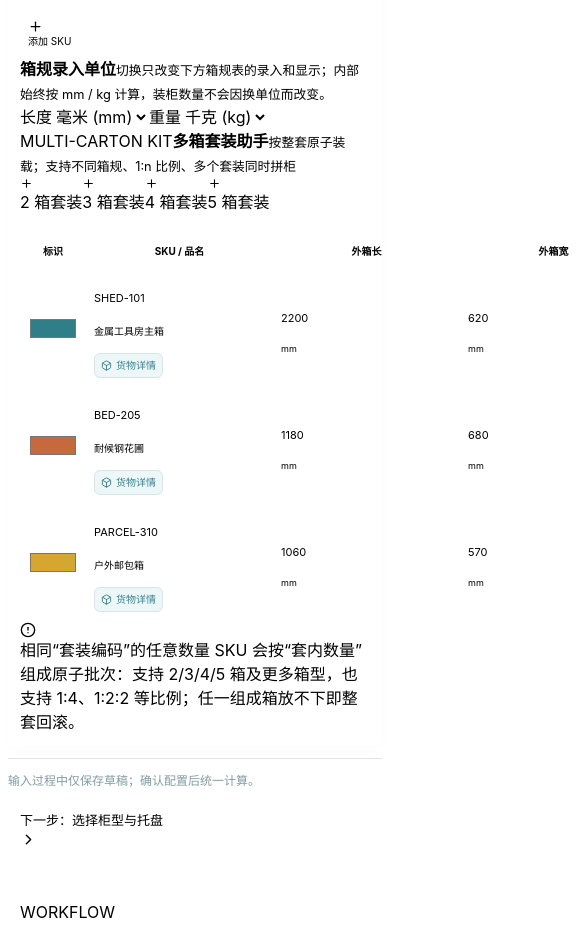
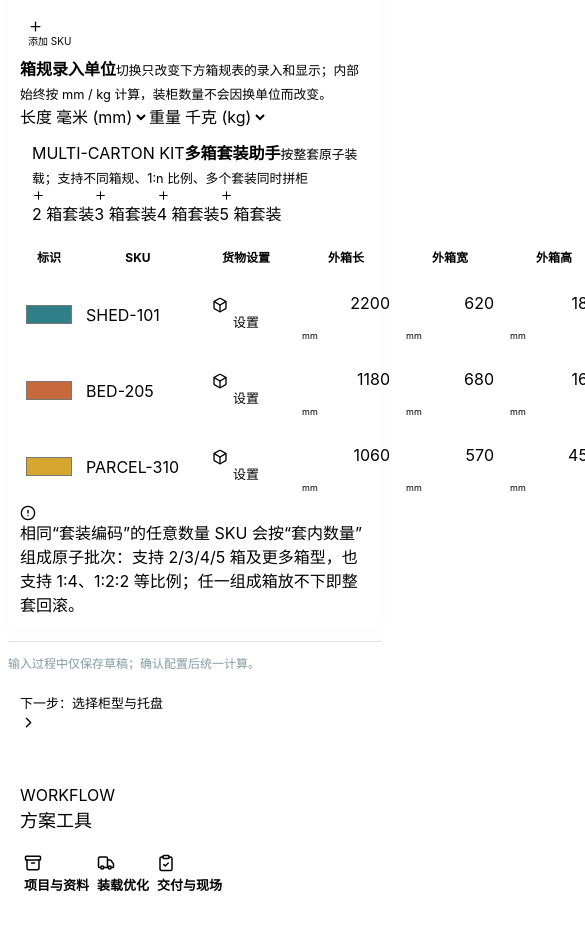
Before and after one commit to guodongbuding66-spec/container-load-planner, a Next.js app: page / in a window 390 px wide. Shown: the part 825-1751 px from the top of the page, 585 px wide, since content can reach past the window. Built offline with nearby package versions, Linux system fonts and the light colour scheme.

Commit message:
Center dialogs, integrate scene camera toolbar and emphasize cargo settings (v0.21.2)

```diff
--- a/app/compact-workspace.css
+++ b/app/compact-workspace.css
@@ -181,3 +181,80 @@
 }
 @media(max-width:380px) { .workspace-utilities .language-switch button { padding-inline: 4px; }.compact-workspace .top-actions > .workspace-utilities { order: 2; }.compact-workspace .wizard-step-number { display: none; }.compact-workspace .wizard-steps button { padding-inline: 4px; }.compact-workspace .wizard-page-heading > .button { margin-left: auto; }.scene-options-panel .dimension-controls { align-items: flex-start; } }
 @media print { .sidebar-toggle,.workspace-utilities,.plan-command-bar,.space-preview-details,.viewer-input-details { display: none !important; }.compact-workspace,.compact-workspace.nav-collapsed { display: block; }.compact-workspace .app-main { padding: 0; }.compact-workspace .remaining-capacity { border: 1px solid var(--line); } }
+
+/* Refine the screenshot feedback: centered dialogs and a true shared scene toolbar. */
+.feature-dialog { position: fixed; inset: 0; margin: auto; max-height: calc(100dvh - 32px); border-radius: 12px; }
+.feature-dialog-heading { padding: 12px 16px; gap: 12px; }
+.feature-dialog-heading h2 { font-size: 20px; margin: 4px 0; }
+.feature-dialog-body { padding: 16px; min-width: 0; }
+.feature-dialog-footer { padding: 12px 16px; gap: 8px; }
+.feature-dialog .feature-form-grid { margin: 12px 0; gap: 12px; }
+.feature-dialog .feature-choice { padding: 10px 8px; gap: 6px; min-height: 48px; }
+.feature-dialog .orientation-choices { gap: 8px; }
+.feature-dialog .orientation-choice { padding: 8px 4px; }
+.feature-dialog .feature-note { padding: 10px 12px; margin: 12px 0; line-height: 1.6; }
+.feature-dialog .service-cards { gap: 12px; }
+.feature-dialog .service-cards article { padding: 16px; border-radius: 8px; }
+.feature-dialog .service-cards ul { margin: 12px 0; }
+.feature-dialog .tutorial-intro { padding: 12px; gap: 12px; }
+.feature-dialog .tutorial-steps { gap: 8px; margin: 12px 0; }
+.feature-dialog .tutorial-steps button { padding: 12px; gap: 12px; }
+.feature-dialog .tutorial-faq details { padding: 10px 0; }
+.workspace-help-panel { width: min(288px,calc(100vw - 24px)); padding: 8px; }
+.workspace-help-panel .learning-nav { display: grid; grid-template-columns: minmax(0,1fr); gap: 0; padding-bottom: 8px; }
+.workspace-help-panel .learning-nav > button,.workspace-help-panel .learning-nav > a { width: 100%; min-height: 36px; padding: 6px 8px; text-align: left; border-radius: 4px; }
+.workspace-help-panel .support-strip { padding-top: 8px; gap: 8px; }
+.workspace-help-panel .support-contact { gap: 6px; font-size: 12px; }
+.workspace-help-panel .support-copy,.workspace-help-panel .support-sites > summary { min-height: 32px; padding: 6px 8px; }
+.compact-workspace .top-actions .save-state.is-error { display: flex; }
+.scene-workspace { container-type: inline-size; container-name: scene; }
+.scene-workspace-heading { display: grid; grid-template-columns: auto minmax(0,1fr) auto auto; gap: 8px; align-items: center; }
+.scene-workspace-heading .scene-heading-title { min-width: 0; }
+.scene-heading-title strong { overflow: hidden; text-overflow: ellipsis; white-space: nowrap; }
+.scene-quick-controls { min-width: 0; overflow-x: auto; scrollbar-width: thin; }
+.scene-quick-controls .scene-camera-controls { padding: 0; border: 0; background: transparent; display: flex; flex-wrap: nowrap; gap: 8px; justify-content: flex-start; }
+.scene-quick-controls .scene-projection-controls,.scene-quick-controls .scene-view-controls { flex-shrink: 0; display: flex; flex-wrap: nowrap; padding: 0; background: transparent; }
+.scene-quick-controls .scene-camera-controls button { min-height: 32px; padding: 4px 8px; font-size: 12px; }
+.scene-view-options { position: relative; inset: auto; justify-self: end; }
+.scene-view-options > summary { white-space: nowrap; }
+.scene-options-panel { z-index: 30; width: min(560px,calc(100vw - 32px)); }
+.scene-inspector-tabs { display: grid; grid-template-columns: repeat(5,minmax(0,1fr)); gap: 4px; }
+.scene-inspector-tabs button { min-width: 0; white-space: nowrap; padding: 4px; font-size: 12px; }
+.compact-workspace .product-table .cargo-sku-heading,.compact-workspace .product-table .cargo-sku-cell { width: 180px; min-width: 140px; }
+.compact-workspace .product-table .cargo-settings-heading,.compact-workspace .product-table .cargo-settings-cell { width: 170px; min-width: 150px; }
+.compact-workspace .product-table .cargo-settings-button { width: 100%; min-height: 36px; padding: 6px 10px; font-size: 13px; box-shadow: none; }
+.compact-workspace .product-table .numeric-cell { min-width: 104px; }
+.compact-workspace .product-table td input:not([type=checkbox]):not([type=color]) { width: 100%; max-width: none; min-width: 72px; height: 36px; font-size: 13px; }
+.compact-workspace .product-table .numeric-cell input { text-align: right; }
+.compact-workspace .product-table .cbm-auto-value { min-height: 36px; width: 100%; text-align: right; }
+.compact-workspace .product-table td:nth-child(2) { min-width: 140px; }
+.compact-workspace .product-table td { padding: 8px; }
+.compact-workspace .product-table th { font-size: 12px; }
+.compact-workspace .wizard-page .compact-cargo-table { min-width: 880px; }
+.compact-workspace .unit-input-strip { padding: 8px 12px; gap: 8px; }
+.compact-workspace .set-builder { padding: 12px; }
+@container scene (max-width:740px) {
+  .scene-workspace-heading { grid-template-columns: minmax(0,1fr) auto auto; }
+  .scene-quick-controls { grid-column: 1 / -1; grid-row: 2; }
+  .scene-view-options { grid-column: 2; grid-row: 1; }
+  .scene-fullscreen-toggle { grid-column: 3; grid-row: 1; }
+  .scene-heading-title { grid-column: 1; grid-row: 1; }
+}
+@media(max-width:680px) {
+  .workspace-help-panel { left: auto; right: 8px; width: min(288px,calc(100vw - 16px)); }
+  .feature-dialog { width: calc(100vw - 16px); max-width: calc(100vw - 16px); max-height: calc(100dvh - 16px); border-radius: 8px; }
+  .feature-dialog-heading { padding: 12px; }.feature-dialog-heading h2 { font-size: 18px; }.feature-dialog-body { padding: 12px; }.feature-dialog-footer { padding: 12px; }
+  .scene-workspace-heading { gap: 6px; }.scene-view-options { inset: auto; }
+  .scene-quick-controls .scene-camera-controls button { min-height: 36px; padding: 6px 8px; }
+  .scene-options-panel { left: 8px; right: 8px; width: auto; }
+  .compact-workspace .product-table td input:not([type=checkbox]):not([type=color]) { font-size: 16px; }
+  .compact-workspace .product-table .cargo-settings-button { min-height: 40px; }
+}
+.cargo-settings-short { display: none; }
+@media(max-width:680px) {
+  .compact-workspace .product-table td.cargo-sku-cell,.compact-workspace .product-table .cargo-sku-heading { width: 120px; min-width: 120px; }
+  .compact-workspace .product-table td.cargo-settings-cell,.compact-workspace .product-table .cargo-settings-heading { width: 96px; min-width: 96px; }
+  .compact-workspace .product-table td:first-child,.compact-workspace .product-table th:first-child { min-width: 40px; width: 40px; padding-inline: 4px; }
+  .compact-workspace .product-table .cargo-settings-button { padding: 6px; gap: 4px; }
+  .cargo-settings-label { display: none; }.cargo-settings-short { display: inline; }
+}
--- a/components/packing-app.tsx
+++ b/components/packing-app.tsx
@@ -1759,14 +1759,15 @@ export function PackingApp() {
           ) : null}
           <div className="product-table-wrap">
             <table className={`product-table ${showProductRules?"expanded":"compact-cargo-table"}`}>
-              <thead><tr><th>{tr("标识")}</th><th>{tr("SKU / 品名")}</th><th>{tr("外箱长")}</th><th>{tr("外箱宽")}</th><th>{tr("外箱高")}</th><th>{tr("CBM 自动")}</th><th>{tr("毛重")}</th>{mode === "mixed" ? <th>{tr("需求箱数")}</th> : null}{mode === "mixed" || isSingleProductSet ? <><th>{tr("套装编码")}</th><th>{tr("套内数量")}</th></> : null}{mode === "mixed" && showProductRules ? <><th>{tr("装载优先级")}</th><th>{tr("必装")}</th></> : null}{showProductRules && <><th>{tr("方向规则")}</th><th>{tr("可承托")}</th><th>{tr("必须底置")}</th><th>{tr("层数上限")}</th></>}<th aria-label={tr("操作")} /></tr></thead>
+              <thead><tr><th>{tr("标识")}</th><th className="cargo-sku-heading">SKU</th><th className="cargo-settings-heading">{tr("货物设置", "Cargo settings")}</th><th>{tr("外箱长")}</th><th>{tr("外箱宽")}</th><th>{tr("外箱高")}</th><th>{tr("CBM 自动")}</th><th>{tr("毛重")}</th>{mode === "mixed" ? <th>{tr("需求箱数")}</th> : null}{mode === "mixed" || isSingleProductSet ? <><th>{tr("套装编码")}</th><th>{tr("套内数量")}</th></> : null}{mode === "mixed" && showProductRules ? <><th>{tr("装载优先级")}</th><th>{tr("必装")}</th></> : null}{showProductRules && <><th>{tr("方向规则")}</th><th>{tr("可承托")}</th><th>{tr("必须底置")}</th><th>{tr("层数上限")}</th></>}<th aria-label={tr("操作")} /></tr></thead>
               <tbody>
                 {pagedActiveProducts.map((product) => {
                   const calculatedCbm = exactCartonVolumeCbm(product);
                   const roundedCbm = roundedCartonVolumeCbm(product);
                   return <tr key={product.id}>
                     <td><input className="color-input" aria-label={tt`${product.sku} 颜色`} type="color" value={product.color} onChange={(event) => updateProduct(product.id, "color", event.target.value)} /></td>
-                    <td><input aria-label={`${product.sku} SKU`} maxLength={80} className="sku-input" value={product.sku} onChange={(event) => updateProduct(product.id, "sku", event.target.value)} /><input aria-label={tt`${product.sku} 品名`} maxLength={200} className="name-input" value={tr(product.name)} onChange={(event) => updateProduct(product.id, "name", event.target.value)} /><button className="cargo-settings-link" disabled={hasPendingDimensionChanges} onClick={()=>setActiveCargo(product.id)} aria-label={`${product.sku} ${tr("货物设置")}`}><Box size={11}/>{tr("货物详情")}</button></td>
+                    <td className="cargo-sku-cell"><input aria-label={`${product.sku} SKU`} maxLength={80} className="sku-input" value={product.sku} onChange={(event) => updateProduct(product.id, "sku", event.target.value)} /></td>
+                    <td className="cargo-settings-cell"><button className="button primary cargo-settings-button" disabled={hasPendingDimensionChanges} onClick={()=>setActiveCargo(product.id)} aria-label={`${product.sku} ${tr("货物设置")}`}><Box size={16}/><span className="cargo-settings-label">{tr("朝向与规则", "Orientation & rules")}</span><span className="cargo-settings-short">{tr("设置", "Settings")}</span></button></td>
                     <td className="numeric-cell"><NumericInput resetToken={numericResetVersion} ariaLabel={tt`${product.sku} 外箱长`} value={fromMillimeters(product.length, lengthUnit)} precision={lengthUnitPrecision(lengthUnit)} onValueChange={(value) => stageProductDimension(product.id, "length", toMillimeters(value, lengthUnit))} onValidityChange={(valid) => setDimensionFieldValidity(product.id, "length", valid)} onFocusChange={handleDimensionFocusChange} /><small className="cell-unit">{lengthUnit}</small></td>
                     <td className="numeric-cell"><NumericInput resetToken={numericResetVersion} ariaLabel={tt`${product.sku} 外箱宽`} value={fromMillimeters(product.width, lengthUnit)} precision={lengthUnitPrecision(lengthUnit)} onValueChange={(value) => stageProductDimension(product.id, "width", toMillimeters(value, lengthUnit))} onValidityChange={(valid) => setDimensionFieldValidity(product.id, "width", valid)} onFocusChange={handleDimensionFocusChange} /><small className="cell-unit">{lengthUnit}</small></td>
                     <td className="numeric-cell"><NumericInput resetToken={numericResetVersion} ariaLabel={tt`${product.sku} 外箱高`} value={fromMillimeters(product.height, lengthUnit)} precision={lengthUnitPrecision(lengthUnit)} onValueChange={(value) => stageProductDimension(product.id, "height", toMillimeters(value, lengthUnit))} onValidityChange={(valid) => setDimensionFieldValidity(product.id, "height", valid)} onFocusChange={handleDimensionFocusChange} /><small className="cell-unit">{lengthUnit}</small></td>
--- a/components/scene-fullscreen.tsx
+++ b/components/scene-fullscreen.tsx
@@ -6,7 +6,7 @@ import { Expand, Minimize } from "lucide-react";
 import { tr, useLanguage } from "./language";
 
 /** A top-layer viewport dialog remains usable when native fullscreen is denied. */
-export function SceneFullscreen({ children }: { children: ReactNode }) {
+export function SceneFullscreen({ children, toolbar }: { children: ReactNode; toolbar?: ReactNode }) {
   useLanguage();
   const [expanded, setExpanded] = useState(false);
   const dialogRef = useRef<HTMLDialogElement>(null);
@@ -51,7 +51,7 @@ export function SceneFullscreen({ children }: { children: ReactNode }) {
     }
   };
   const content = <div className={`scene-workspace ${expanded ? "scene-workspace-expanded" : ""}`}>
-    <div className="scene-workspace-heading"><div><span className="section-kicker">3D WORKSPACE</span><strong>{tr("三维装载视图", "3D loading view")}</strong></div><button ref={buttonRef} type="button" className="button small scene-fullscreen-toggle" aria-expanded={expanded} onClick={toggle}>{expanded ? <Minimize size={16}/> : <Expand size={16}/>}<span>{tr(expanded ? "退出全屏" : "全屏")}</span>{expanded && <kbd>Esc</kbd>}</button></div>
+    <div className="scene-workspace-heading"><div className="scene-heading-title"><span className="section-kicker">3D WORKSPACE</span><strong>{tr("三维装载视图", "3D loading view")}</strong></div>{toolbar}<button ref={buttonRef} type="button" className="button small scene-fullscreen-toggle" aria-expanded={expanded} onClick={toggle}>{expanded ? <Minimize size={16}/> : <Expand size={16}/>}<span>{tr(expanded ? "退出全屏" : "全屏")}</span>{expanded && <kbd>Esc</kbd>}</button></div>
     {children}
   </div>;
   return expanded ? createPortal(<dialog ref={dialogRef} className="scene-fullscreen-dialog" aria-label={tr("全屏三维查看器", "Fullscreen 3D viewer")} onCancel={e => { e.preventDefault(); e.stopPropagation(); close(); }}>{content}</dialog>, document.body) : content;
--- a/lib/packing/engine.ts
+++ b/lib/packing/engine.ts
@@ -28,7 +28,7 @@ import {
 import { estimateQuoteLoading } from "./quote-estimator";
 import { roundedCartonVolumeCbm } from "./volume";
 
-export const ENGINE_VERSION = "0.21.1";
+export const ENGINE_VERSION = "0.21.2";
 
 type Orientation = {
   dx: number;
```
Also changed, not shown: components/container-scene.tsx (+4 -6 lines), 2 other files (tests, documents, lock files or other folders).
